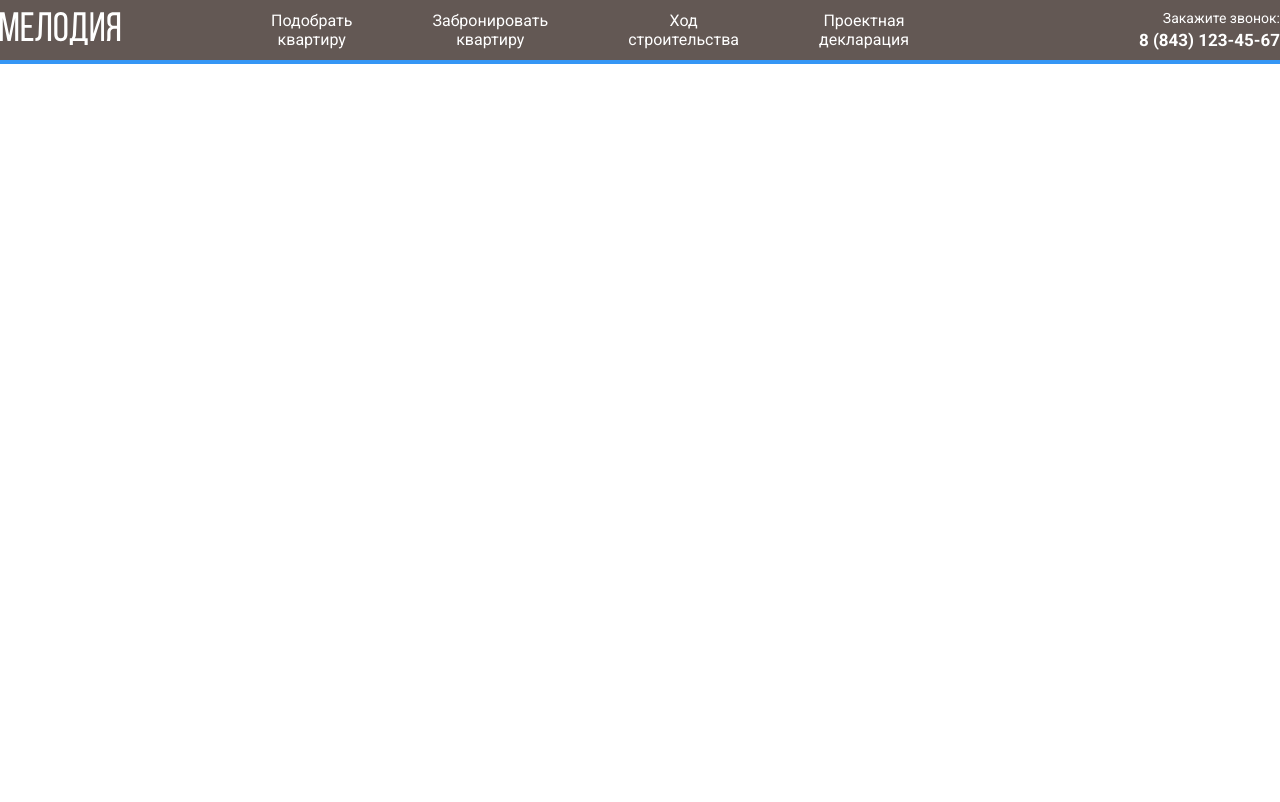
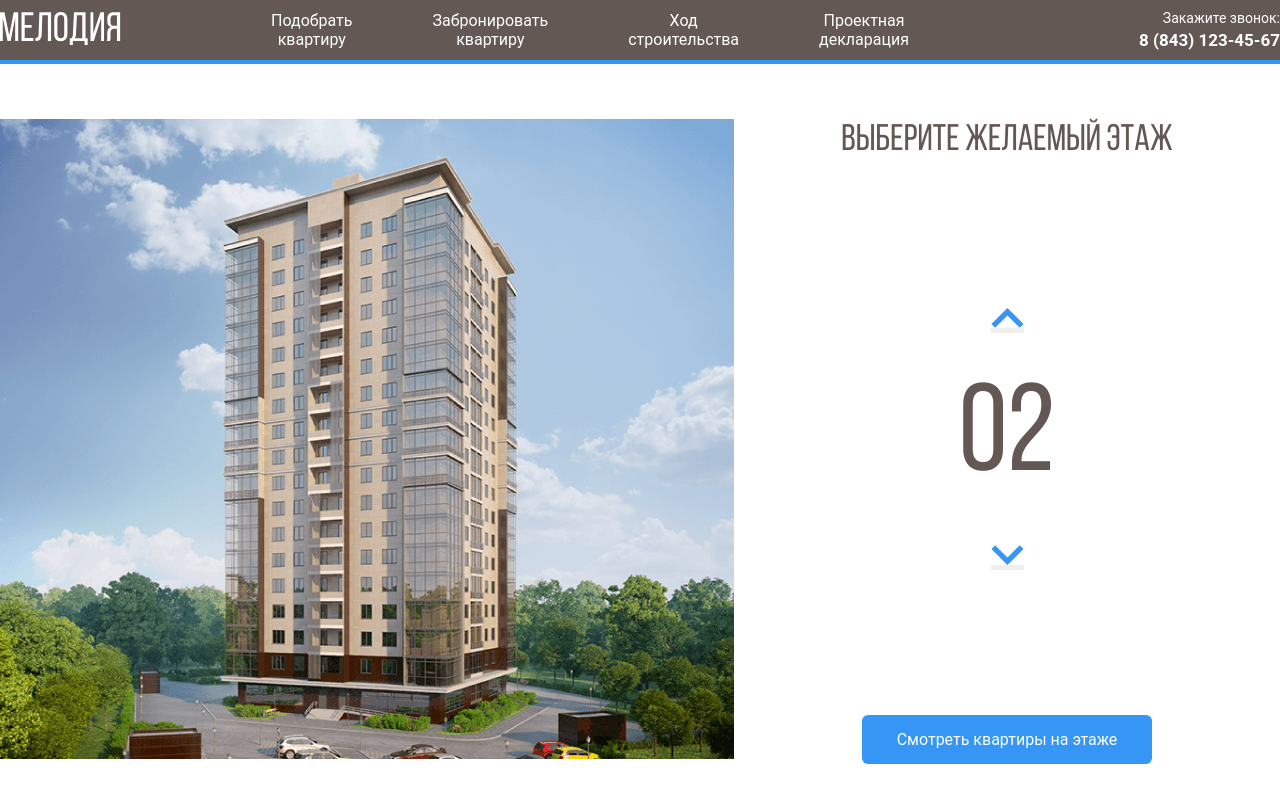
Before and after one commit to NinaBelka/Melody, a plain HTML site: page index.html in a window 1280 px wide. Drawn offline with Linux system fonts and the light colour scheme.

Commit message:
Сверстан основной контент сайта

```diff
--- a/css/style.css
+++ b/css/style.css
@@ -1,3 +1,13 @@
+@font-face {
+  font-family: 'Bebas Neue';
+  src: local('Bebas Neue Regular Regular'), local('BebasNeueRegular'),
+    url('../fonts/BebasNeueRegular.woff2') format('woff2'),
+    url('../fonts/BebasNeueRegular.woff') format('woff');
+  font-weight: normal;
+  font-style: normal;
+  font-display: swap;
+}
+
 * {
   box-sizing: border-box;
   margin: 0;
@@ -82,3 +92,78 @@ input:active,
   font-size: 17px;
   line-height: 20px;
 }
+
+/* main */
+.main {
+  display: flex;
+  max-width: 1280px;
+  margin: auto;
+  margin-bottom: 100px;
+}
+
+.home-image path {
+  opacity: 0;
+  cursor: pointer;
+}
+
+.home-image path:hover {
+  opacity: 1;
+}
+
+.main-info {
+  display: flex;
+  flex-direction: column;
+  align-items: center;
+  justify-content: space-between;
+  flex-grow: 1;
+  text-align: center;
+}
+
+.main-title {
+  font-family: 'Bebas Neue',
+    sans-serif;
+  font-weight: normal;
+  font-size: 37px;
+  line-height: 44px;
+  text-transform: uppercase;
+  color: #635854;
+}
+
+.counter-group {
+  display: flex;
+  flex-direction: column;
+  align-items: center;
+}
+
+.counter {
+  font-family: 'Bebas Neue',
+    sans-serif;
+  font-size: 124px;
+  color: #635854;
+  margin: 35px 0;
+}
+
+.counter-arrow {
+  background-color: #fff;
+}
+
+.counter-arrow-down {
+  transform: rotateX(180deg);
+  -webkit-transform: rotateX(180deg);
+  rotate: 180;
+  -moz-transform: rotateX(180deg);
+  rotate: 180;
+  -ms-transform: rotateX(180deg);
+  rotate: 180;
+  -o-transform: rotateX(180deg);
+  rotate: 180;
+}
+
+.button-primary {
+  background: #3596F5;
+  border-radius: 6px;
+  font-size: 16px;
+  line-height: 19px;
+  color: #FFFFFF;
+  padding: 15px 35px;
+}
--- a/index.html
+++ b/index.html
@@ -8,7 +8,7 @@
   <link rel="preconnect" href="https://fonts.googleapis.com">
   <link rel="preconnect" href="https://fonts.gstatic.com" crossorigin>
   <link
-    href="https://fonts.googleapis.com/css2?family=Bebas+Neue&family=Roboto:ital,wght@0,400;0,700;1,400&display=swap"
+    href="https://fonts.googleapis.com/css2?family=Roboto+Slab:wght@300;700&display=swap"
     rel="stylesheet">
   <link rel="stylesheet" href="css/normalize.css">
   <link rel="stylesheet" href="css/style.css">
@@ -43,6 +43,80 @@
       </div>
     </div>
   </header>
+  <main class="main">
+    <div class="main-image">
+      <svg class="home-image" width="734" height="640" viewBox="0 0 734 640"
+        fill="none" xmlns="http://www.w3.org/2000/svg"
+        xmlns:xlink="http://www.w3.org/1999/xlink">
+        <rect width="734" height="640" fill="url(#pattern0)" />
+        <defs>
+          <pattern id="pattern0" patternContentUnits="objectBoundingBox"
+            width="1" height="1">
+            <use xlink:href="#image0"
+              transform="translate(-0.00408719) scale(0.0013624 0.0015625)" />
+          </pattern>
+          <image id="image0" width="740" height="640"
+            xlink:href="img/home.png" />
+        </defs>
+        <path
+          d="M222 529.159L442.8 539.208L512 522V549.256L443.5 574L222 560.184V529.159Z"
+          fill="#3595F6" fill-opacity="0.75" />
+        <path
+          d="M223 532.03V504L443.3 507.7L513 504V526.424L443.7 541L223 532.03Z"
+          fill="#3595F6" fill-opacity="0.75" />
+        <path d="M223 506V481H444H513V504L445 511L223 506Z" fill="#3595F6"
+          fill-opacity="0.75" />
+        <path d="M223 480V455L444.3 451.3L512 458V480H444" fill="#3595F6"
+          fill-opacity="0.75" />
+        <path
+          d="M223 456.749V428.576L444.5 425L513 436.92V460L444 452.74L223 456.749Z"
+          fill="#3595F6" fill-opacity="0.75" />
+        <path d="M222 429V405.3L443 393L514 416V437.3L443 425L222 429Z"
+          fill="#3595F6" fill-opacity="0.75" />
+        <path d="M222 406V381L444.2 364.7L514 393.3V414L443.7 392.3L222 406Z"
+          fill="#3595F6" fill-opacity="0.75" />
+        <path d="M222 382V357L444.5 336.7L514 373.3V394L442 365.3L222 382Z"
+          fill="#3595F6" fill-opacity="0.75" />
+        <path
+          d="M222 359.412V331.76L445 303.3L514 353.997V379L444.7 335.216L222 359.412Z"
+          fill="#3595F6" fill-opacity="0.75" />
+        <path d="M222 333V309L444.5 280.3L514 331.3V352L443.7 309.7L222 333Z"
+          fill="#3595F6" fill-opacity="0.75" />
+        <path
+          d="M221 309.443V284.835L443.3 251L514 311.801V332L444 280.016L221 309.443Z"
+          fill="#3595F6" fill-opacity="0.75" />
+        <path d="M222 281V257L443.2 222L513 286V307L444.3 248.7L222 281Z"
+          fill="#3595F6" fill-opacity="0.75" />
+        <path d="M222 259V234L444.3 196L513 266.3V287L444 223L222 259Z"
+          fill="#3595F6" fill-opacity="0.75" />
+        <path d="M222 233V208L442.8 164.3L513 243.3V266L444 192.7L222 233Z"
+          fill="#3595F6" fill-opacity="0.75" />
+        <path d="M223 209V184L443 136L513 221V244L442.3 164.7L223 209Z"
+          fill="#3595F6" fill-opacity="0.75" />
+        <path d="M222 184V159L441.8 107L513 199.3V222L443.3 135.7L222 184Z"
+          fill="#3595F6" fill-opacity="0.75" />
+        <path
+          d="M222 160.62V133.073L444 73L513 180.751V203L443.7 105.844L222 160.62Z"
+          fill="#3595F6" fill-opacity="0.75" />
+      </svg>
+    </div>
+    <div class="main-info">
+      <h2 class="main-title">Выберите желаемый этаж</h2>
+      <div class="counter-group">
+        <button class="counter-button counter-up">
+          <img src="img/arrow.svg" alt="стрелка вверх"
+            class="counter-arrow counter-arrow-up">
+        </button>
+        <span class="counter">02</span>
+        <button class="counter-button counter-down">
+          <img src="img/arrow.svg" alt="стрелка вниз"
+            class="counter-arrow counter-arrow-down">
+
+        </button>
+      </div>
+      <button class="button button-primary">Смотреть квартиры на этаже</button>
+    </div>
+  </main>
 </body>
 
 </html>
```
Also changed, not shown: fonts/BebasNeueRegular.woff (added), fonts/BebasNeueRegular.woff2 (added), img/arrow.svg (added), img/group.svg (added), img/home.png (added).
